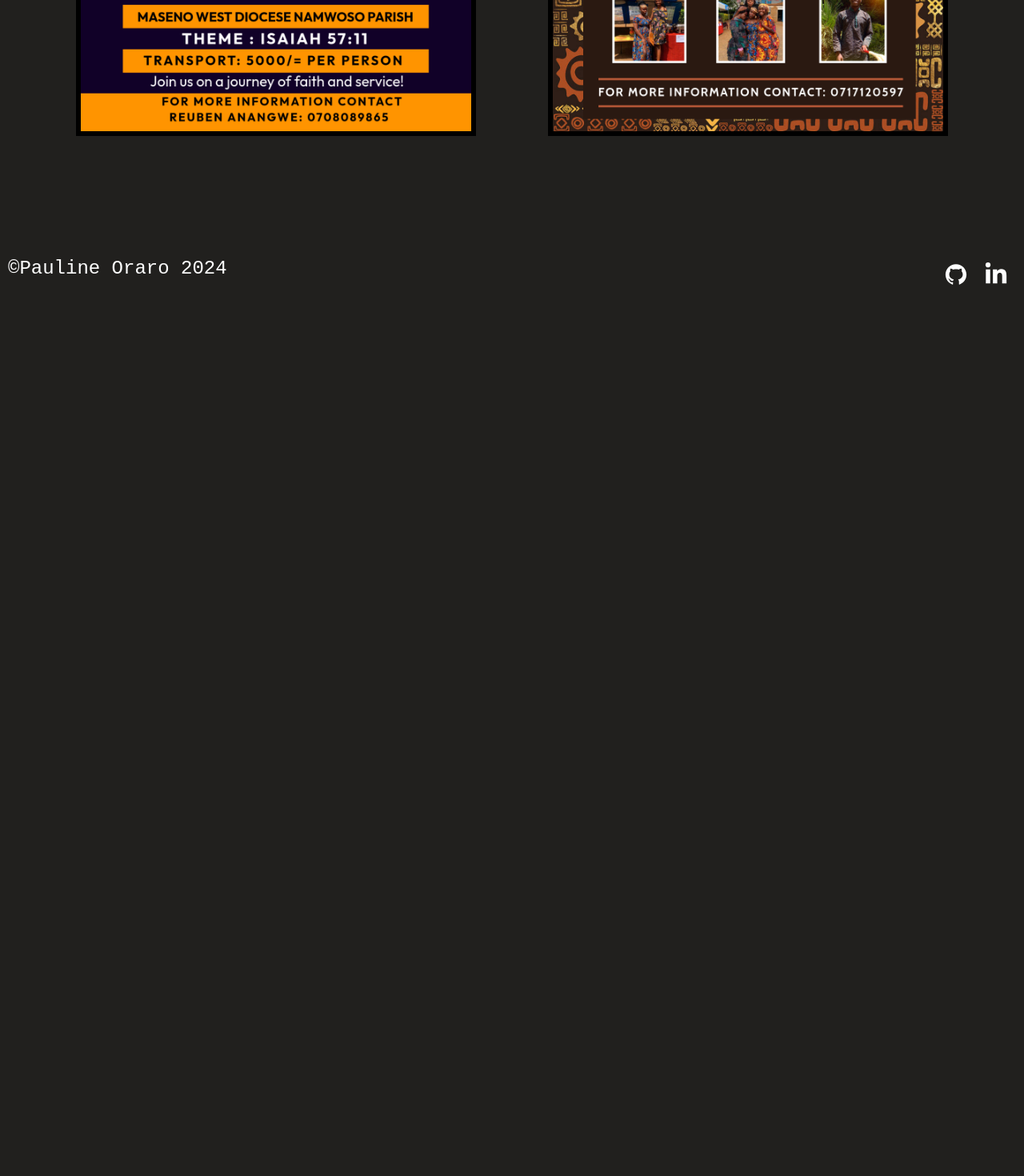
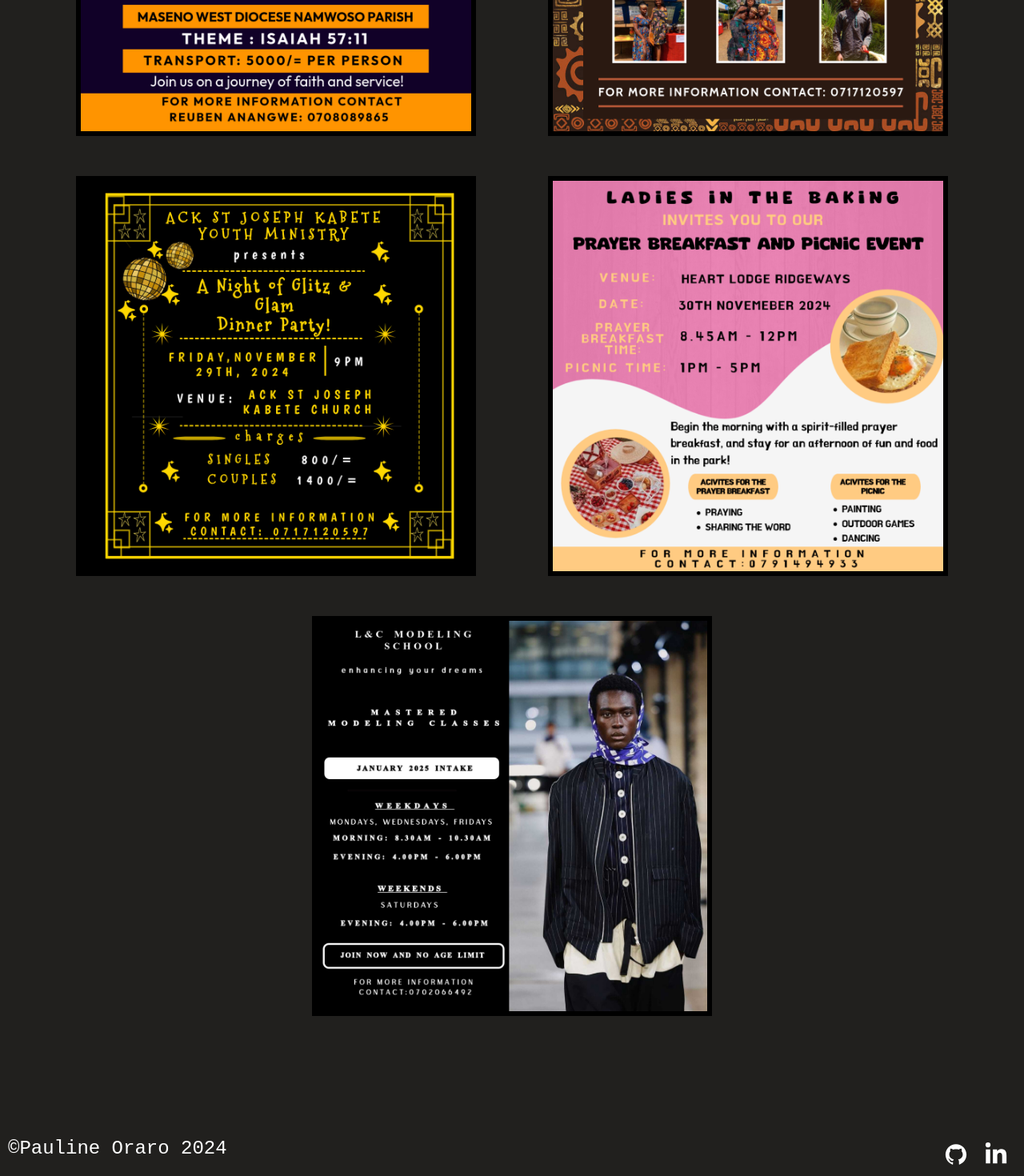
Before and after one commit to Pauline-Oraro/pauline-oraro-portfolio, a React (Vite) app: page /graphics in a window 1280 px wide. Shown: the part 1703-3173 px from the top of the page at 80% size. Before the commit the page ends 2073 px from the top, so only its background shows below. Built offline with nearby package versions, Linux system fonts and the light colour scheme; a web font is replaced by a local one.

Commit message:
added more images

```diff
--- a/src/components/graphicspage.jsx
+++ b/src/components/graphicspage.jsx
@@ -4,7 +4,9 @@ import funday from '../assets/images/youth fun day.jpg'
 import service from '../assets/images/Youth Sunday Service.jpg'
 import mission from '../assets/images/mission outreach.jpg'
 import utamaduni from '../assets/images/Utamaduni day.jpg'
-
+import dinner from '../assets/images/dinner party.jpg'
+import picnic from '../assets/images/picnic and prayer breakfast.jpg'
+import model from '../assets/images/model casting call.jpg'
 
 const GraphicsPage = () => {
     return (
@@ -17,6 +19,9 @@ const GraphicsPage = () => {
                 <img src={service} alt='church service poster' />
                 <img src={mission} alt='mission poster' />
                 <img src={utamaduni} alt='utamaduni day poster' />
+                <img src={dinner} alt='dinner party'/>
+                <img src={picnic} alt="prayer breakfast and picnic"/>
+                <img src={model} alt="model casting call"/>
             </div>
         </div>
 
```
